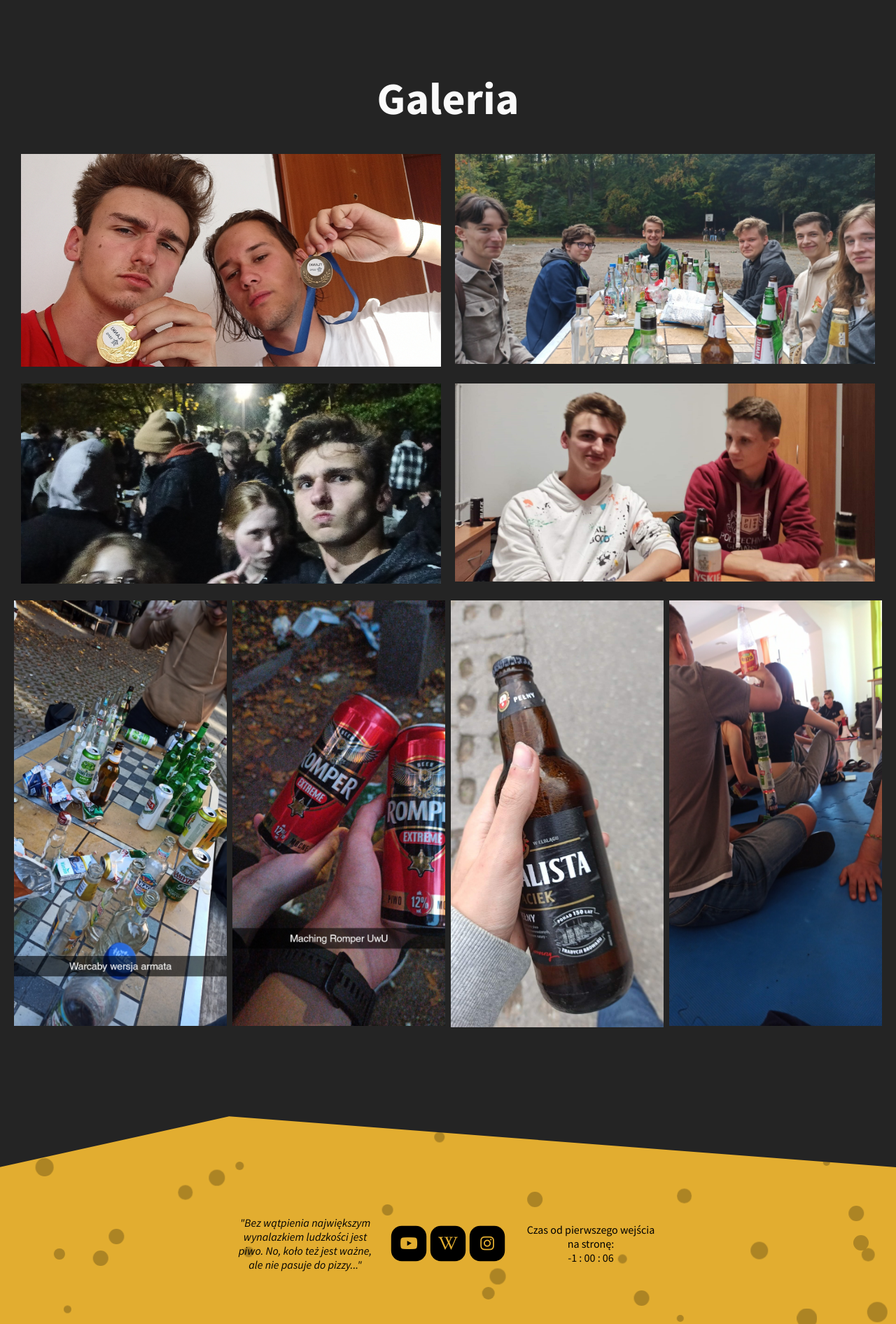
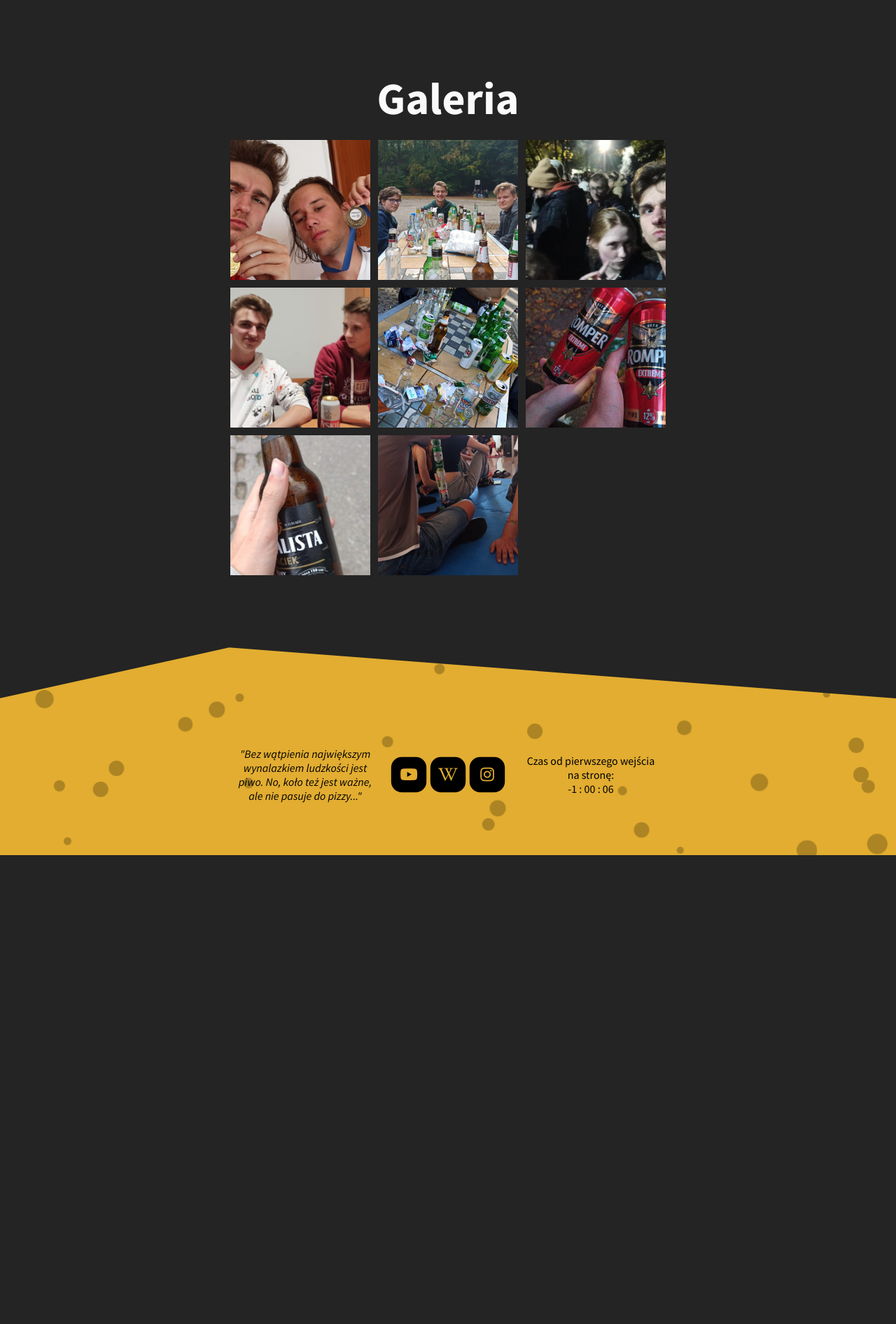
Before and after one commit to Billypl/dev-wai, a PHP site: page /galery.html in a window 1280 px wide. Shown: the part 355-2247 px from the top of the page at 70% size. After the commit the page ends 1577 px from the top, so only its background shows below. Run offline with PHP 8.4, Linux system fonts and the light colour scheme; some libraries are stand-ins or nearby versions.

Commit message:
improved gallery

```diff
--- a/src/web/static/galery.html
+++ b/src/web/static/galery.html
@@ -19,6 +19,7 @@
     <script src="scripts/no-js.js" defer></script>
     <script src="scripts/footer.js" defer></script>
     <script src="scripts/dark-mode.js" defer></script>
+    <script src="scripts/galery.js" defer></script>
 
     <script src="https://kit.fontawesome.com/0dcda202b3.js" crossorigin="anonymous"></script>
     <link rel="preconnect" href="https://fonts.googleapis.com">
@@ -63,43 +64,36 @@
     </nav>
     <section>
         <h2> Galeria</h2>
-        <div>
+        <div class="galery-wrapper">
             <div class="galery">
                 <div class="image">
-                    <img src="Resources/gallery/medal.jpg" tabindex="0" alt="">
                     <img src="Resources/gallery/medal.jpg" alt="">
                 </div>
                 <div class="image">
-                    <img src="Resources/gallery/perłowicz.jpg" tabindex="1" alt="">
                     <img src="Resources/gallery/perłowicz.jpg" alt="">
                 </div>
                 <div class="image">
-                    <img src="Resources/gallery/malwi.jpeg" tabindex="2" alt="">
                     <img src="Resources/gallery/malwi.jpeg" alt="">
                 </div>
                 <div class="image">
-                    <img src="Resources/gallery/michau.jpeg" tabindex="3" alt="">
                     <img src="Resources/gallery/michau.jpeg" alt="">
                 </div>
-                <div id="bottom-row">
                 <div class="image">
-                        <img src="Resources/gallery/warcaby.jpg" tabindex="4" alt="">
                     <img src="Resources/gallery/warcaby.jpg" alt="">
                 </div>
                 <div class="image">
-                        <img src="Resources/gallery/romper.jpg" tabindex="4" alt="">
                     <img src="Resources/gallery/romper.jpg" alt="">
                 </div>
                 <div class="image">
-                        <img src="Resources/gallery/specjal.jpeg" tabindex="4" alt="">
                     <img src="Resources/gallery/specjal.jpeg" alt="">
                 </div>
                 <div class="image">
-                        <img src="Resources/gallery/wieża.jpg" tabindex="4" alt="">
                     <img src="Resources/gallery/wieża.jpg" alt="">
                 </div>
             </div>
         </div>
+        <div id="zoomed">
+            <img src="Resources/gallery/malwi.jpeg" alt="">
         </div>
     </section>
     <footer>
--- a/src/web/static/styles/galery.css
+++ b/src/web/static/styles/galery.css
@@ -10,62 +10,76 @@ section h2 {
   margin: 20px 0;
 }
 
-@media (max-width: 1000px) {
+/* .galery-wrapper {
+  width: 100%;
+  display: flex;
+  justify-content: center;
+} */
+
+.galery {
+  display: grid;
+  grid-template-columns: repeat(3, 1fr);
+  grid-template-rows: repeat(3, 1fr);
+  gap: 0.7rem;
+}
+
+@media (max-width: 650px) {
   .galery {
-    width: 100%;
-    max-width: 100%;
-  }
-
-  .galery img {
-    width: 100%;
-    max-width: 100%;
+    grid-template-columns: auto;
   }
 }
-
-.galery {
-  max-width: 1300px;
-  margin: 20px;
-  display: flex;
-  flex-wrap: wrap;
-  justify-content: center;
-  gap: 20px;
+.image {
+  width: 200px;
+  height: 200px;
+  position: relative;
+  overflow: hidden;
+}
+.galery img {
+  width: 200px;
+  height: 200px;
+  object-fit: cover;
+  cursor: pointer;
+  transition: ease-in-out 0.7s;
 }
 
-.galery img {
-  max-width: 600px;
-  cursor: pointer;
+.img-info {
+  display: block;
+  position: absolute;
+  bottom: 0;
+  left: 0;
+  opacity: 0;
+  background-color: rgba(0, 0, 0, 0.7);
+  width: 100%;
+  transition: ease-in-out 0.5s;
+}
+.img-info span {
+  display: block;
+  margin: 5px;
+  font-size: 1rem;
+}
+.image:hover .img-info {
+  opacity: 1;
+}
+.image:hover img {
+  transform: scale(1.1);
 }
 
-.galery img:nth-child(2) {
+#zoomed {
+  width: 100%;
+  height: 100%;
+  background-color: rgba(0, 0, 0, 0.436);
+
+  z-index: 11;
+  position: fixed;
+  top: 0;
+  left: 0;
+
   display: none;
+  justify-content: center;
+  align-items: center;
 }
 
-.galery img:focus + img:nth-child(2) {
-  z-index: 10;
-  display: block;
-  position: fixed;
-  width: 60%;
-  margin: 0 auto;
-  top: 50%;
-  transform: translateY(-50%);
-  padding: 0;
-  left: 0;
-  right: 0;
-  bottom: 0;
+#zoomed img {
+  max-width: 80%;
+  max-height: 100%;
 }
-.galery > .image img:focus + img:nth-child(2) {
-  transform: translateY(-50%) scale(2.2);
-}
-
-.galery #bottom-row .image img:focus + img:nth-child(2) {
-  transform: translateY(-50%) scale(0.7);
-}
-
-.galery #bottom-row {
-  width: 100%;
-  display: flex;
-  gap: 0.5rem;
-}
-.galery #bottom-row img {
-  width: 100%;
-}
```
Also changed, not shown: src/web/static/scripts/galery.js (added, +48 -0 lines). Lines whose indentation alone changed are shown as unchanged.
